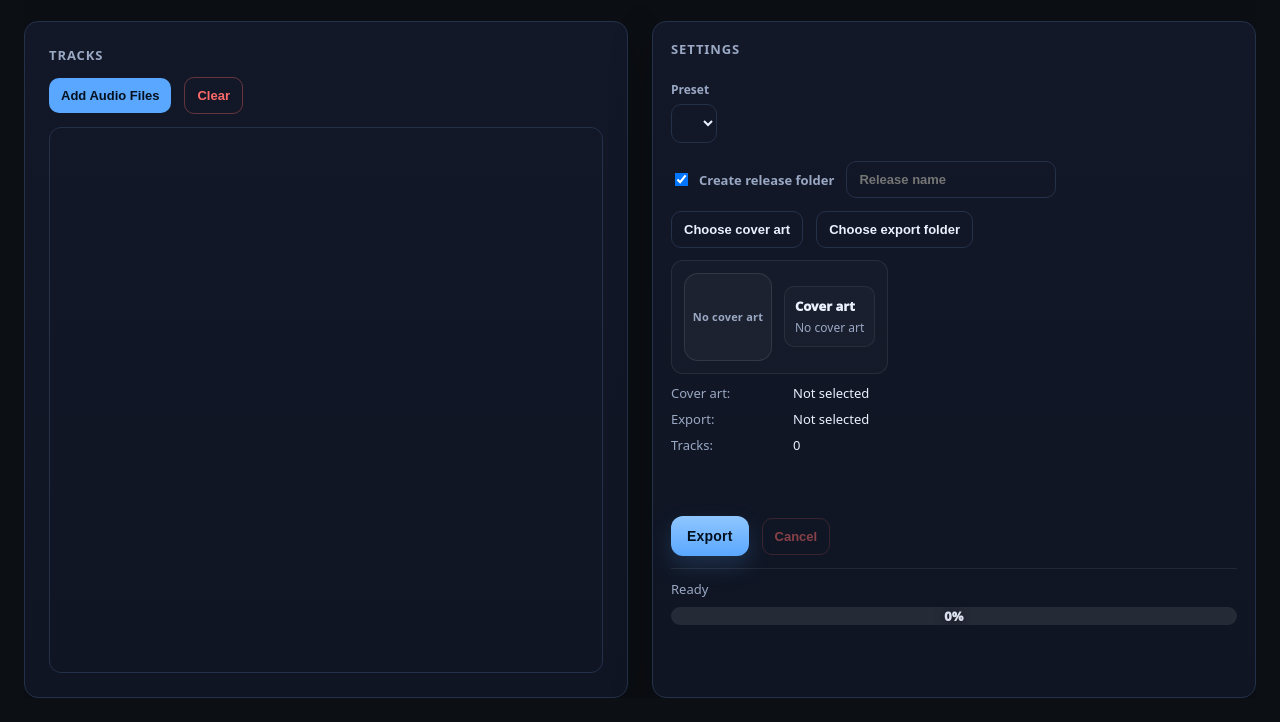
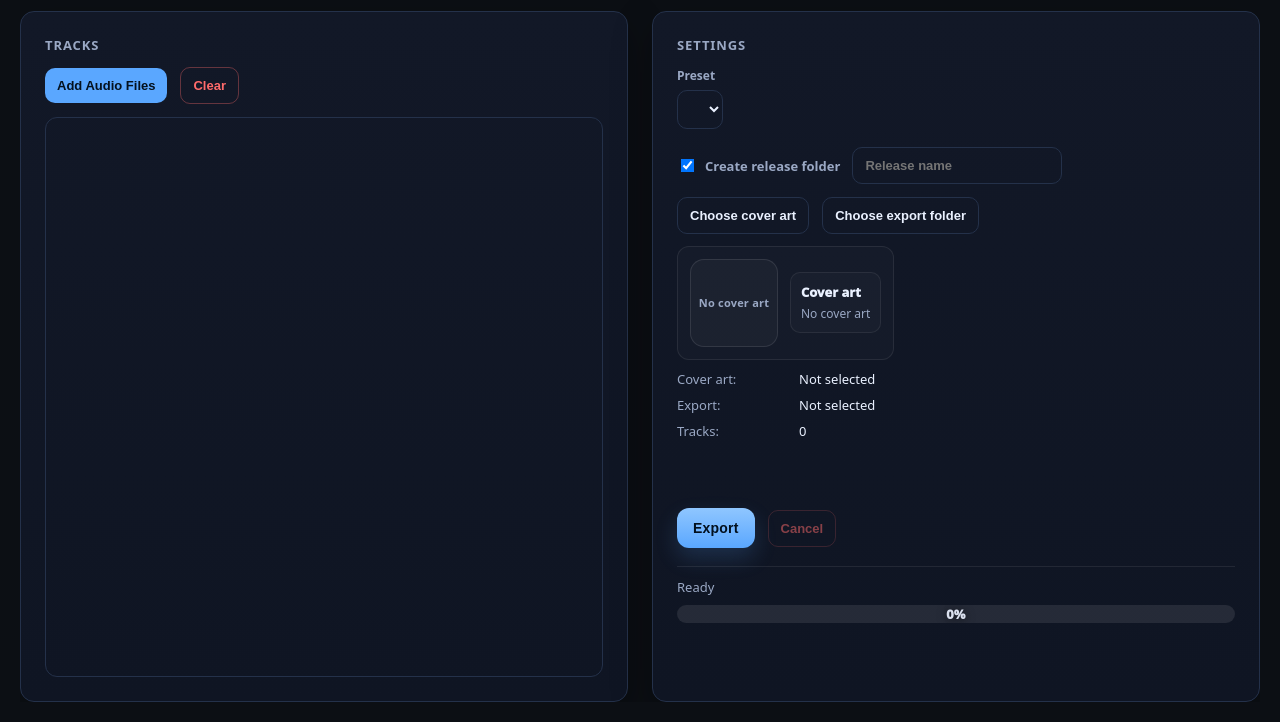
Before and after one commit to Rickeeh/Album-to-Video, an Electron app: page index.html in a window 1280 px wide. Shown: the part 78-800 px from the top of the page. Drawn offline with Linux system fonts and the light colour scheme; no server answers.

Commit message:
ui: harmonize settings bottom cluster spacing

```diff
--- a/index.html
+++ b/index.html
@@ -15,6 +15,11 @@
     --border:#24314a;
     --danger:#ff6b6b;
     --total:#7fb8ff;
+    --pagePad:20px;
+    --topbarGap:18px;
+    --azGap:16px;
+    --azTop:16px;
+    --azDividerGap:18px;
   }
   *{ box-sizing:border-box; }
   html, body{
@@ -23,13 +28,13 @@
     overflow:hidden;
   }
   body{
-    padding:24px;
+    padding:var(--pagePad);
     font-family: system-ui, -apple-system, Segoe UI, Roboto, Helvetica, Arial, sans-serif;
     background: var(--bg);
     color: var(--text);
     overflow:hidden;
   }
-  .topbar{ display:flex; align-items:flex-start; justify-content:space-between; gap:13px; margin-bottom:24px; }
+  .topbar{ display:flex; align-items:flex-start; justify-content:space-between; gap:13px; margin-bottom:var(--topbarGap); }
   .title{ font-size:20px; font-weight:900; letter-spacing:0.2px; }
   .subtitle{ font-size:13px; color:var(--muted); margin-top:6px; max-width:860px; line-height:1.35; }
   .topActions{ display:flex; gap:13px; align-items:center; flex-wrap:wrap; }
@@ -72,9 +77,13 @@
     letter-spacing:0.9px;
   }
   .row{ display:flex; gap:13px; flex-wrap:wrap; margin-top:13px; align-items:center; }
+  .row.first{ margin-top:0; }
 
   .isHidden{ display:none !important; }
-  .actionRow{ flex-wrap:nowrap; }
+  .actionRow{
+    flex-wrap:nowrap;
+    margin-top:var(--azTop);
+  }
   .actionRow #btnOpenFolder{ margin-left:auto; }
   button{
     background: var(--accent);
@@ -258,7 +267,7 @@
   .fill.total{ background: var(--total); opacity:0.9; }
   .barText{ position:absolute; inset:0; display:flex; align-items:center; justify-content:center; font-size:13px; font-weight:950; color: rgba(234,241,255,0.92); letter-spacing:0.2px; text-shadow: 0 1px 10px rgba(0,0,0,0.55); pointer-events:none; }
   #trackTitle{ display:none; }
-  .statusLine{ margin:0 0 10px 0; font-size:13px; color: var(--muted); line-height:1.35; }
+  .statusLine{ margin:0 0 8px 0; font-size:13px; color: var(--muted); line-height:1.35; }
   /* Reserve space so "Open output folder" never crushes the progress area in fixed window. */
   .openRow{
     margin-top:10px;
@@ -310,8 +319,8 @@
   .toast.info{ border-color: rgba(90,167,255,0.35); color: var(--accentSoft); }
 
   /* --- Settings panel optical balance (UI-only, fixed-window safe) --- */
-  .settingsCard{ padding:18px; }
   .settingsCard .row{ margin-top:10px; }
+  .settingsCard .row.first{ margin-top:0; }
   .settingsCard .inline{ margin-top:10px; gap:12px; }
   .settingsCard .kv{ margin-top:10px; }
   .settingsCard select{ width:min(240px, 100%); }
@@ -327,8 +336,9 @@
     margin-top:auto;
     display:flex;
     flex-direction:column;
-    gap:12px;
+    gap:var(--azGap);
   }
+  .actionZone .progressWrap{ margin-top:calc(var(--azDividerGap) - var(--azGap)); }
 
 </style>
 </head>
@@ -349,7 +359,7 @@
   <div class="card">
     <h3>Tracks</h3>
 
-    <div class="row" style="margin-top:0;">
+    <div class="row first">
       <button id="btnAddTracks">Add Audio Files</button>
       <button class="danger" id="btnClearTracks">Clear</button>
     </div>
@@ -360,7 +370,7 @@
   <div class="card settingsCard">
     <h3>Settings</h3>
 
-    <div class="row">
+    <div class="row first">
       <label class="presetBlock" style="display:flex; flex-direction:column; gap:6px;">
         <span style="color:var(--muted); font-weight:850; font-size:12px;">Preset</span>
         <select id="presetSelect"></select>
@@ -401,7 +411,7 @@
 
     <div class="actionZone">
 
-    <div class="row actionRow" style="margin-top:12px;">
+    <div class="row actionRow">
       <button id="renderBtn" class="primary">Export</button>
       <button id="cancelBtn" class="danger" disabled>Cancel</button>
       <button class="secondary isHidden" id="btnOpenFolder">Open output folder</button>
@@ -955,7 +965,10 @@
     isValidating = true;
     btnAddTracks.disabled = true;
     btnNewAlbum.disabled = true;
-    const validatingToast = showToast('Validating audio', 'info', 999999);
+    let validatingToast = null;
+    const validatingToastTimer = setTimeout(() => {
+      validatingToast = showToast('Validating audio', 'info', 999999);
+    }, 180);
 
     try {
       newFiles.forEach((f) => trackPathSet.add(f));
@@ -1021,6 +1034,7 @@
         scheduleRenderTrackList();
       }
     } finally {
+      clearTimeout(validatingToastTimer);
       dismissToast(validatingToast);
       isValidating = false;
       btnAddTracks.disabled = false;
```
